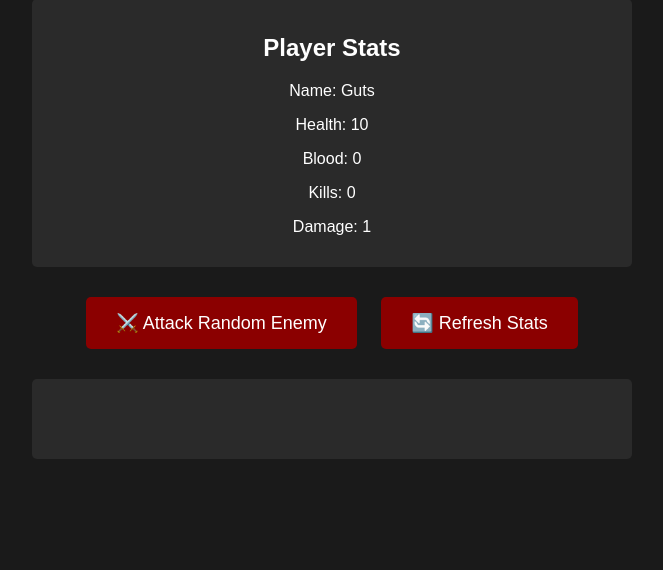
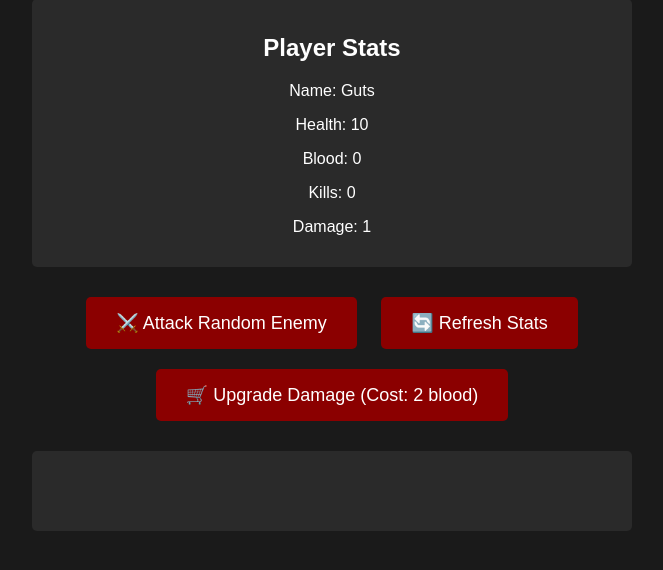
Before and after one commit to Dopio/BerserkClicker, a Flask app: page / in a window 1280 px wide. Shown: the part 102-672 px from the top of the page, without its empty margins (308-971 px from the left). Run offline with Flask 3, Linux system fonts and the light colour scheme.

Commit message:
Upgrade damage +1 system

```diff
--- a/app.py
+++ b/app.py
@@ -40,7 +40,13 @@ def get_enemies():
 
 @app.route('/api/attack/random', methods=['POST'])
 def attack_random():
+
+    for i, enemy in enumerate(basic_enemies):
+        print(f'{i}: {enemy.name} - HP: {enemy.health} - Alive: {enemy.health > 0}')
+
     alive_enemies = [e for e in basic_enemies if e.health > 0]
+    print(f"Alive enemies count: {len(alive_enemies)}")
+
     if not alive_enemies:
         return jsonify({'error': 'All enemies is dead!'})
 
@@ -62,5 +68,24 @@ def attack_random():
     return jsonify(result)
 
 
+@app.route('/api/upgrade/damage', methods=['POST'])
+def upgrade_damage():
+    if player.player_blood >= 2:
+        player.player_damage += 1
+        player.player_blood -= 2
+        result = {
+            'success': True,
+            'message': f'{player.player_name} damage increased by 1 to {player.player_damage}',
+            'player_damage': player.player_damage,
+            'player_blood': player.player_blood
+        }
+    else:
+        result = {
+            'success': False,
+            'message': 'Not enough blood, need 2 blood'
+        }
+    return jsonify(result)
+
+
 if __name__ == '__main__':
     app.run(debug=True)
--- a/static/script.js
+++ b/static/script.js
@@ -29,15 +29,39 @@ async function attackRandom() {
         });
 
         const result = await response.json();
+        const battleLog = document.getElementById('battle-log');
 
-        // Показываем результат боя
-        const battleLog = document.getElementById('battle-log');
-        battleLog.innerHTML = `<p class="battle-message">${result.message}</p>`;
+        if (result.message) {
+            battleLog.innerHTML = `<p class="battle-message">${result.message}</p>`;
+        } else if (result.error) {
+            battleLog.innerHTML = `<p class="battle-message">❌ ${result.error}</p>`;
+        }
 
-        // Обновляем статистику
         loadStats();
 
     } catch (error) {
         console.error('Error attacking:', error);
     }
 }
+
+
+async function buyDamageUpgrade() {
+    try {
+        const response = await fetch('/api/upgrade/damage', {
+            method: 'POST',
+            headers: {
+                'Content-Type': 'application/json'
+            }
+        });
+
+        const result = await response.json();
+
+        const battleLog = document.getElementById('battle-log');
+        battleLog.innerHTML = `<p class="battle-message">${result.message}</p>`;
+
+        loadStats();
+
+    } catch (error) {
+        console.error('Error upgrading:', error);
+    }
+}
--- a/static/style.css
+++ b/static/style.css
@@ -56,3 +56,21 @@ button:hover {
     border-radius: 5px;
     margin: 20px 0;
 }
+
+.error-message {
+    color: #ff4444;
+    font-weight: bold;
+    background: #2a1a1a;
+    padding: 10px;
+    border-radius: 5px;
+    border-left: 4px solid #ff4444;
+}
+
+.respawn-message {
+    color: #44ff44;
+    font-weight: bold;
+    background: #1a2a1a;
+    padding: 10px;
+    border-radius: 5px;
+    border-left: 4px solid #44ff44;
+}
--- a/templates/index.html
+++ b/templates/index.html
@@ -20,6 +20,7 @@
         <div class="actions">
             <button onclick="attackRandom()">⚔️ Attack Random Enemy</button>
             <button onclick="loadStats()">🔄 Refresh Stats</button>
+            <button onclick="buyDamageUpgrade()">🛒 Upgrade Damage (Cost: 2 blood)</button>
         </div>
 
         <div id="battle-log"></div>
```
